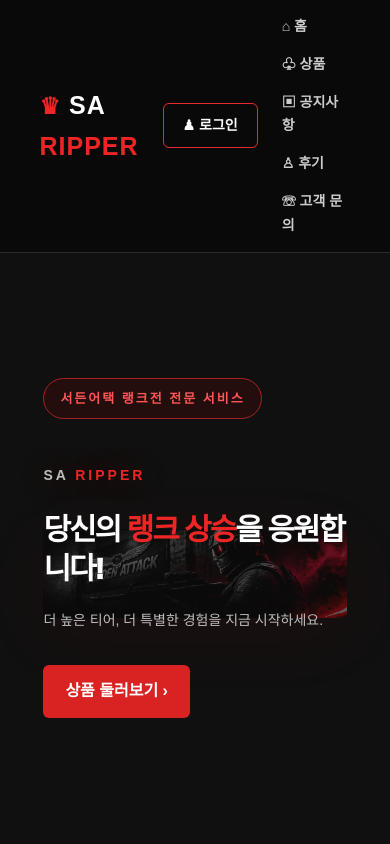
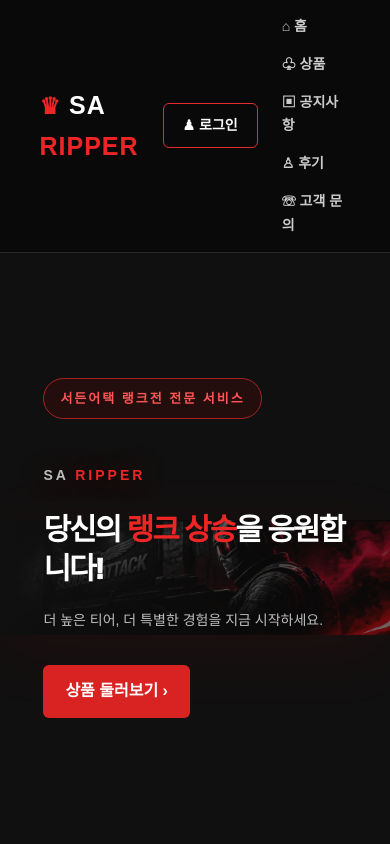
Before and after one commit to Ripper12-bot/sa-ripper, a Next.js app: page / in a window 390 px wide. Shown: the top 844 px of the page. Built offline with nearby package versions, Linux system fonts and the light colour scheme; no server answers; the database is empty.

Commit message:
Update globals.css

```diff
--- a/app/globals.css
+++ b/app/globals.css
@@ -1021,3 +1021,64 @@
     opacity: 0.35;
   }
 }
+/* 메인 배너 이미지 최종 위치 조정 */
+.mainHero {
+  position: relative;
+  min-height: 620px;
+  overflow: hidden;
+}
+
+.heroInner {
+  position: static;
+  min-height: 620px;
+}
+
+.heroArtwork {
+  position: absolute;
+  top: 0;
+  right: 0;
+  bottom: 0;
+  left: 35%;
+  width: auto;
+  height: auto;
+  opacity: 0.9;
+  z-index: 0;
+  pointer-events: none;
+}
+
+.heroArtwork img {
+  display: block;
+  width: 100%;
+  height: 100%;
+  object-fit: cover;
+  object-position: center;
+}
+
+.heroArtwork::after {
+  content: "";
+  position: absolute;
+  inset: 0;
+  background: linear-gradient(
+    to right,
+    #101010 0%,
+    rgba(16, 16, 16, 0.55) 25%,
+    transparent 75%
+  );
+}
+
+.heroText {
+  position: relative;
+  z-index: 2;
+}
+
+@media (max-width: 800px) {
+  .mainHero,
+  .heroInner {
+    min-height: 520px;
+  }
+
+  .heroArtwork {
+    left: 0;
+    opacity: 0.4;
+  }
+}
```
